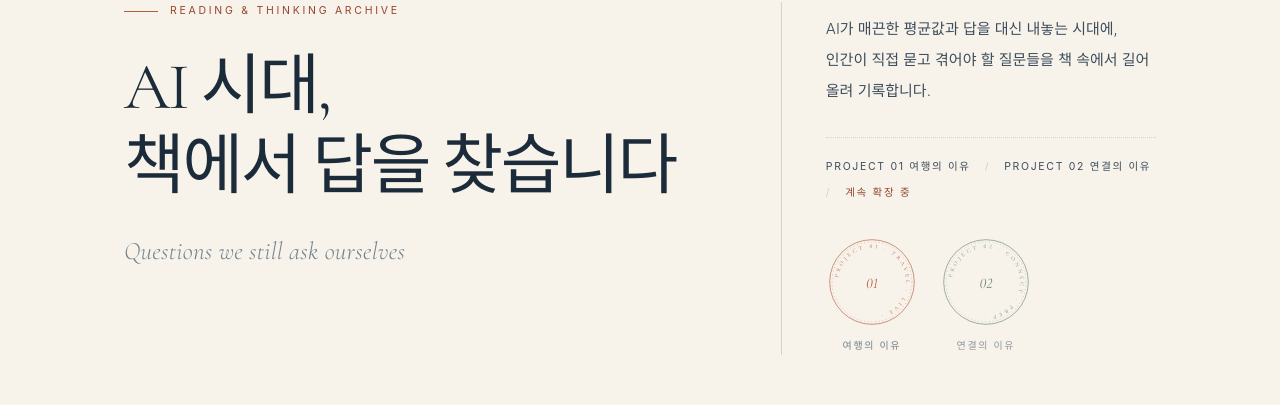
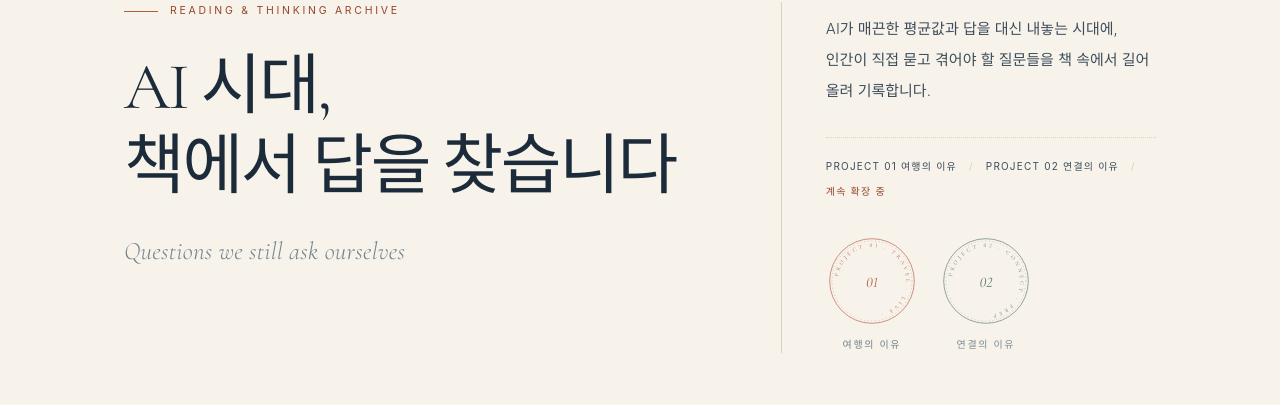
Before and after one commit to hanijidori-cmd/hanijidori-cmd.github.io, a plain HTML site: page index.html in a window 1280 px wide. Shown: the part 137-542 px from the top of the page. Drawn offline with nearby package versions, Linux system fonts and the light colour scheme; a web font is replaced by a local one.

Commit message:
Keep project meta separators attached to their items

```diff
--- a/index.html
+++ b/index.html
@@ -93,11 +93,12 @@
   }
   .hero-lead strong{ font-weight:500; color:var(--navy); }
   .hero-meta{
-    display:flex; flex-wrap:wrap; align-items:center; gap:8px 14px;
+    display:flex; flex-wrap:wrap; align-items:center; gap:8px 12px;
     margin-top:30px; padding-top:20px; border-top:1px dotted var(--hair);
-    font-size:10.5px; letter-spacing:.16em; text-transform:uppercase; color:var(--navy-2);
+    font-size:10px; letter-spacing:.12em; text-transform:uppercase; color:var(--navy-2);
   }
-  .hero-meta em{ font-style:normal; color:var(--hair); }
+  .hero-meta span{ display:inline-flex; align-items:center; }
+  .hero-meta em{ font-style:normal; color:var(--hair); margin-left:12px; }
   .hero-meta .live{ color:var(--clay-d); }
   .stamp-index{ display:flex; gap:22px; margin-top:34px; }
   .stamp{
@@ -111,7 +112,7 @@
   }
   .stamp.is-live{ color:var(--clay); }
   .stamp.is-live:hover{ color:var(--clay-d); }
-  .stamp.is-prep{ color:var(--sage); opacity:.8; }
+  .stamp.is-prep{ color:var(--sage); opacity:.9; }
   .stamp.is-prep:hover{ opacity:1; }
   .stamp:hover{ transform:translateY(-2px); }
   .stamp:hover span{ color:var(--navy-2); }
@@ -503,8 +504,8 @@
         AI가 매끈한 평균값과 답을 대신 내놓는 시대에, 인간이 직접 묻고 겪어야 할 질문들을 책 속에서 길어 올려 기록합니다.
       </p>
       <div class="hero-meta">
-        <span>Project 01 여행의 이유</span><em>/</em>
-        <span>Project 02 연결의 이유</span><em>/</em>
+        <span>Project 01 여행의 이유<em>/</em></span>
+        <span>Project 02 연결의 이유<em>/</em></span>
         <span class="live">계속 확장 중</span>
       </div>
       <nav class="stamp-index" aria-label="프로젝트 색인">
```
